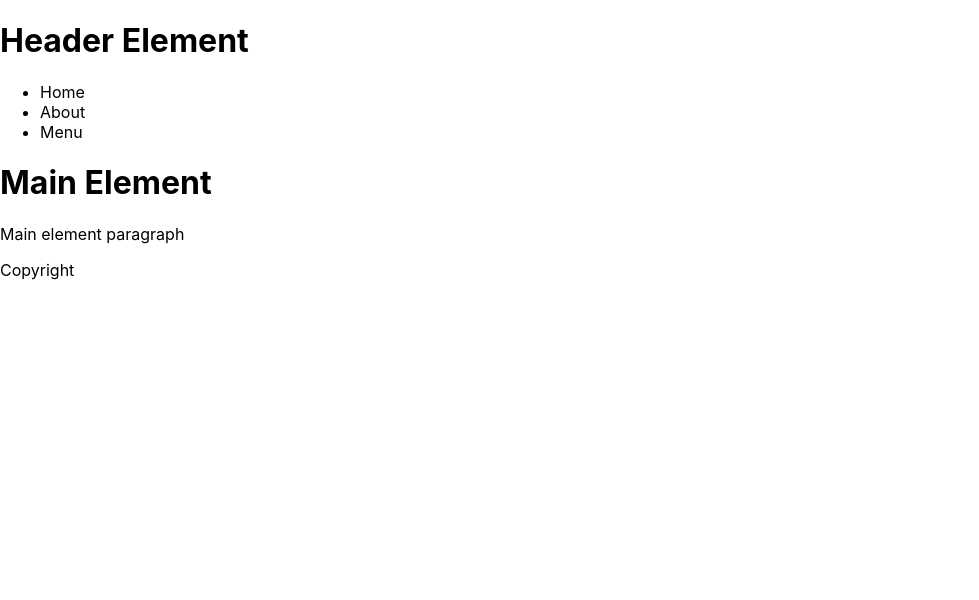
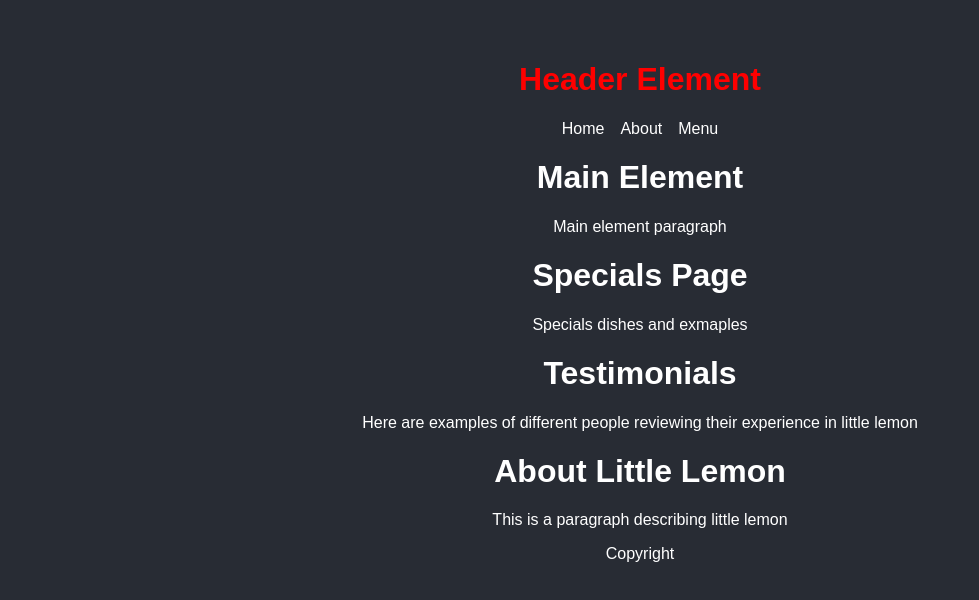
Before and after one commit to DoragonSoruja/Capstone-Project, a React (Create React App) app: page / in a window 1280 px wide. Shown: the top 600 px of the page, without its empty margins (0-979 px from the left). Built offline with nearby package versions, Linux system fonts and the light colour scheme.

Commit message:
Adding more components to match wireframe

```diff
--- a/src/App.css
+++ b/src/App.css
@@ -1,38 +1,22 @@
-.App {
+body {
+  background-color: #282c34;
+  color: white;
+  padding: 40px;
+  font-family: Arial;
   text-align: center;
 }
 
-.App-logo {
-  height: 40vmin;
-  pointer-events: none;
+header {
+  color: red;
 }
 
-@media (prefers-reduced-motion: no-preference) {
-  .App-logo {
-    animation: App-logo-spin infinite 20s linear;
-  }
+ul {
+  list-style: none;
+  padding-left: 0;
 }
 
-.App-header {
-  background-color: #282c34;
-  min-height: 100vh;
-  display: flex;
-  flex-direction: column;
-  align-items: center;
-  justify-content: center;
-  font-size: calc(10px + 2vmin);
-  color: white;
+li {
+  display: inline-block;
+  margin-right: .5em;
+  margin-left: .5em;
 }
-
-.App-link {
-  color: #61dafb;
-}
-
-@keyframes App-logo-spin {
-  from {
-    transform: rotate(0deg);
-  }
-  to {
-    transform: rotate(360deg);
-  }
-}
--- a/src/App.js
+++ b/src/App.js
@@ -2,6 +2,9 @@
 import Header from "./components/header"
 import Navigation from './components/nav';
 import Main from './components/main';
+import Specials from './components/specials';
+import Testimonials from './components/testimonials';
+import AboutMe from './components/aboutme';
 import Footer from './components/footer';
 import React from "react"
 
@@ -11,6 +14,9 @@
       <Header />
       <Navigation />
       <Main />
+      <Specials />
+      <Testimonials />
+      <AboutMe />
       <Footer />
     </React.Fragment>
   );
--- /dev/null
+++ b/src/components/aboutme.js
@@ -0,0 +1,10 @@
+function AboutMe() {
+    return (
+    <main>
+        <h1>About Little Lemon</h1>
+        <p>This is a paragraph describing little lemon</p>
+    </main>
+    )
+}
+
+export default AboutMe
--- /dev/null
+++ b/src/components/specials.js
@@ -0,0 +1,10 @@
+function Specials() {
+    return (
+    <main>
+        <h1>Specials Page</h1>
+        <p>Specials dishes and exmaples</p>
+    </main>
+    )
+}
+
+export default Specials
--- /dev/null
+++ b/src/components/testimonials.js
@@ -0,0 +1,10 @@
+function Testimonials() {
+    return (
+    <main>
+        <h1>Testimonials</h1>
+        <p>Here are examples of different people reviewing their experience in little lemon</p>
+    </main>
+    )
+}
+
+export default Testimonials
```
